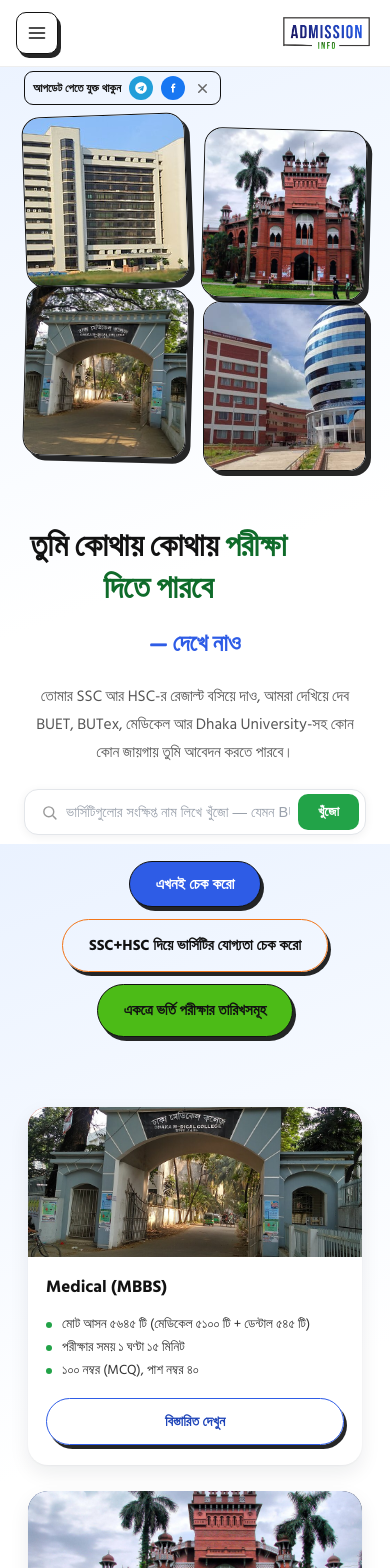
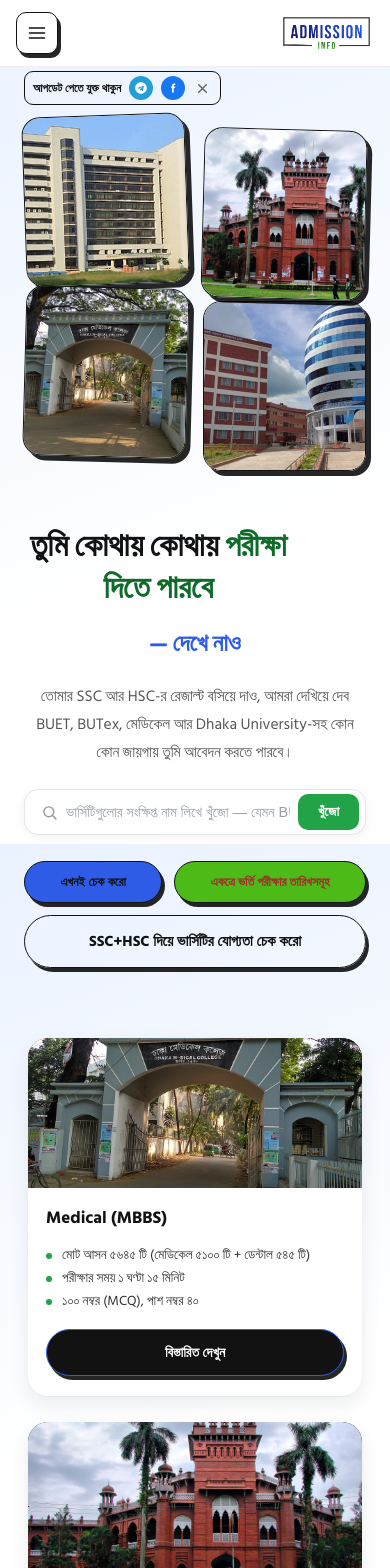
Before and after one commit to nishat-jihad/Admission-info, a Next.js app in the folder chance-hobe-ki/: page / in a window 390 px wide. Shown: the top 1568 px of the page. Built offline with nearby package versions, Linux system fonts and the light colour scheme.

Commit message:
Update globals.css

```diff
--- a/chance-hobe-ki/src/app/globals.css
+++ b/chance-hobe-ki/src/app/globals.css
@@ -331,7 +331,7 @@ nav.nav-links button:not(.active):hover {
 }
 .hero-cta .primary {
   background: var(--blue);
-  color: #fff;
+  color: var(--black);
   border: 1.5px solid var(--black);
   font-weight: 700;
   font-size: 15px;
@@ -385,6 +385,24 @@ nav.nav-links button:not(.active):hover {
   }
   .hero-cta {
     justify-content: center;
+  }
+  /* মোবাইলে "এখনই চেক করো" আর "একত্রে ভর্তি পরীক্ষার তারিখসমূহ" এক লাইনে,
+     আর "SSC+HSC দিয়ে ভার্সিটির যোগ্যতা চেক করো" একা পরের লাইনে */
+  .hero-cta .primary {
+    order: 1;
+    flex: 1 1 auto;
+    font-size: 12.5px;
+    padding: 10px 12px;
+  }
+  .hero-cta .tia-btn {
+    order: 2;
+    flex: 1 1 auto;
+    font-size: 12.5px;
+    padding: 10px 12px;
+  }
+  .hero-cta .fill-btn {
+    order: 3;
+    flex-basis: 100%;
   }
   .hero-visual {
     order: -1;
@@ -513,7 +531,7 @@ nav.nav-links button:not(.active):hover {
   position: relative;
   background: transparent;
   color: var(--black);
-  border: 1.5px solid var(--orange);
+  border: 1.5px solid var(--black);
   font-weight: 700;
   font-size: 15px;
   padding: 13px 26px;
@@ -556,7 +574,7 @@ nav.nav-links button:not(.active):hover {
 .tia-btn {
   display: inline-block;
   background: #4cbb17;
-  color: var(--black);
+  color: #A52A2A;
   border: 1.5px solid var(--black);
   font-weight: 700;
   font-size: 15px;
@@ -701,8 +719,8 @@ nav.nav-links button:not(.active):hover {
   position: relative;
   overflow: hidden;
   z-index: 0;
-  background: transparent;
-  color: var(--blue-dark);
+  background: var(--black);
+  color: #fff;
   border: 1.5px solid var(--blue);
   font-weight: 700;
   font-size: 14px;
@@ -713,32 +731,6 @@ nav.nav-links button:not(.active):hover {
   text-align: center;
   text-decoration: none;
   display: inline-block;
-  transition: color 0.35s ease, border-color 0.35s ease, transform 0.12s ease,
-    box-shadow 0.12s ease;
-}
-.btn-details::before {
-  content: "";
-  position: absolute;
-  top: 0;
-  left: 0;
-  bottom: 0;
-  width: 0%;
-  background: linear-gradient(100deg, var(--blue), #6c93ff);
-  z-index: -1;
-  transition: width 0.45s cubic-bezier(0.22, 0.9, 0.3, 1);
-}
-.btn-details:hover,
-.btn-details:focus-visible {
-  color: #fff;
-  border-color: var(--blue);
-}
-.btn-details:hover::before,
-.btn-details:focus-visible::before {
-  width: 100%;
-}
-.btn-details:active {
-  transform: translate(2px, 3px);
-  box-shadow: 1px 1px 0px 0px rgba(0, 0, 0, 0.85);
 }
 
 .see-more-wrap {
```
